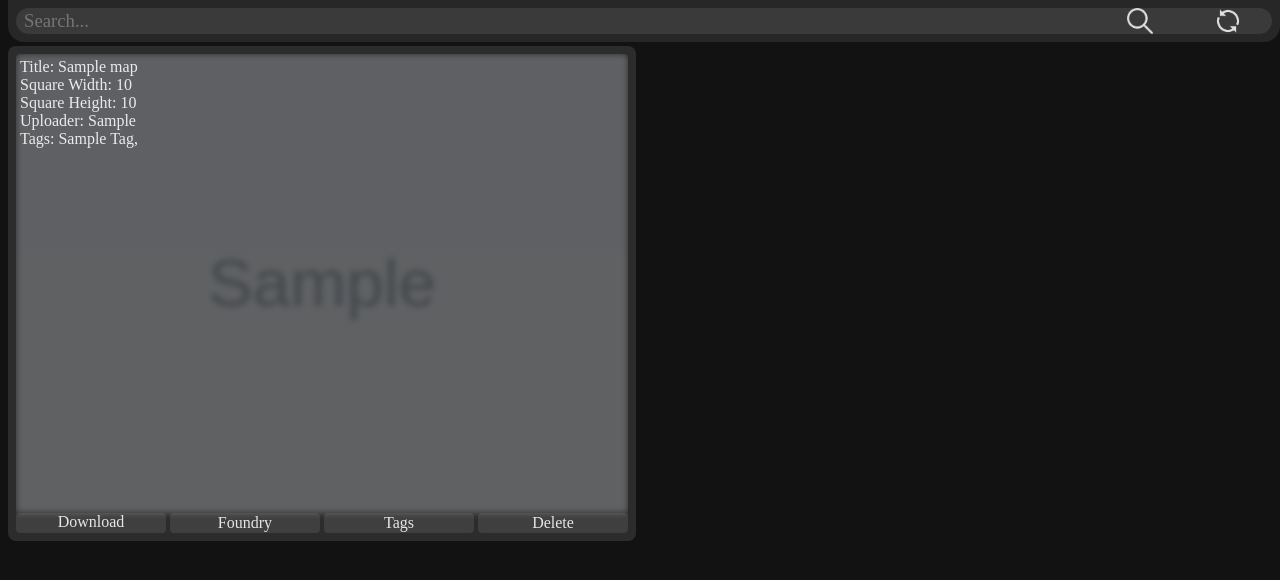
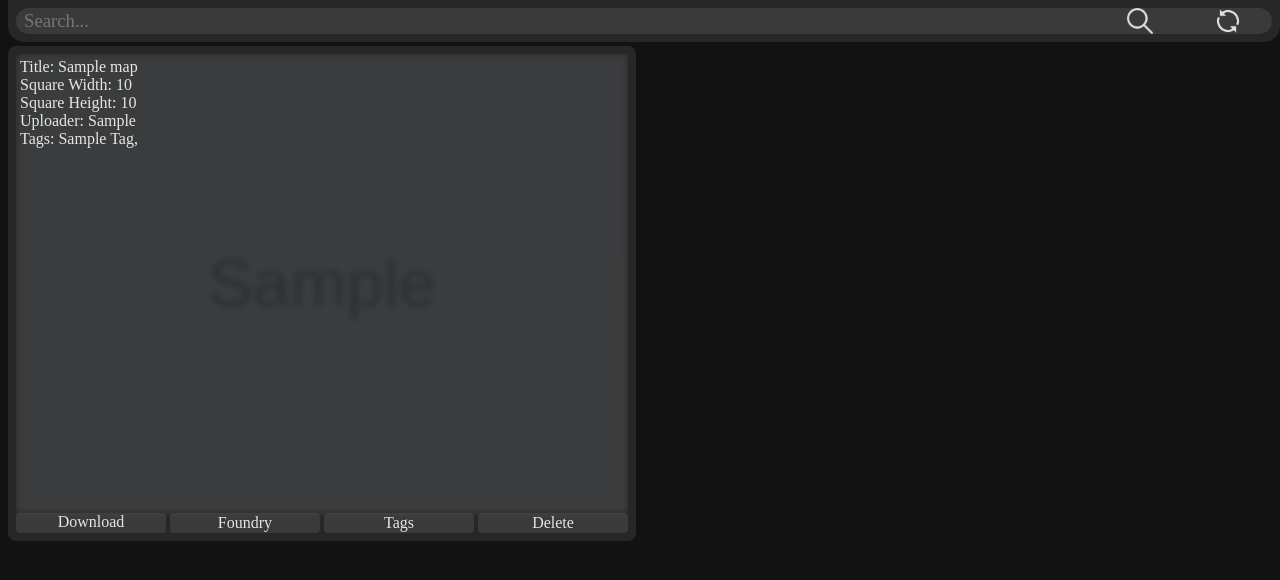
Before and after one commit to miki4920/BattlemapSearcher, a Django app: page / in a window 1280 px wide, with the pointer over the restyled element. Shown: the top 580 px of the page. Run offline with Django 3.2, Linux system fonts and the light colour scheme; tables that the repository leaves empty hold one stand-in row (values such as "Sample post"); grey boxes marked "Sample" are stand-in pictures.

Commit message:
Made minor css changes to improve overall look of the website

```diff
--- a/mapviewer/static/mapviewer/style.css
+++ b/mapviewer/static/mapviewer/style.css
@@ -127,7 +127,7 @@ body {
 }
 
 .box:hover {
-    background-color: rgba(255, 255, 255, 0.11);
+    background-color: rgba(255, 255, 255, 0.09);
     transition: .1s ease-in;
 }
 
@@ -147,7 +147,7 @@ body {
 }
 
 .box:hover img {
-    filter: blur(3px);
+    filter: blur(3px) brightness(50%);
     opacity: 0.3;
     transition: .1s ease-in;
 }
@@ -186,7 +186,7 @@ body {
     text-decoration: none;
 }
 
-.buttons button:hover, a:hover {
+.buttons button:hover, .buttons a:hover {
     background-color: rgba(255, 255, 255, 0.16);
 }
 
```
